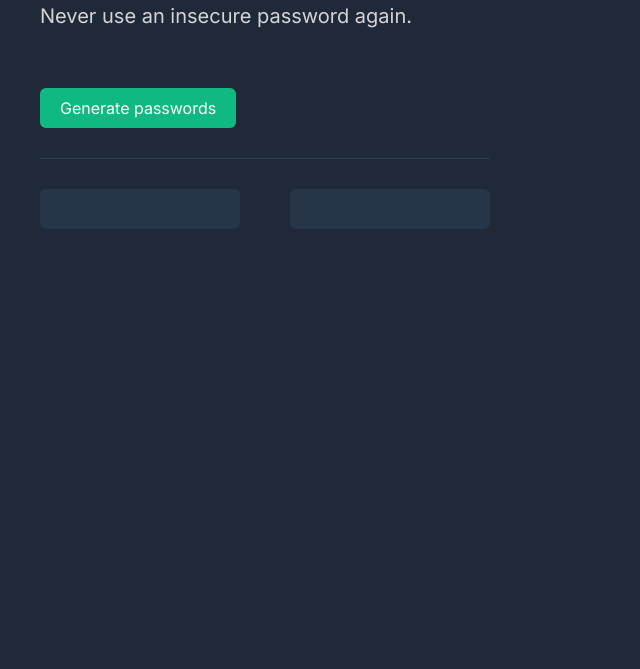
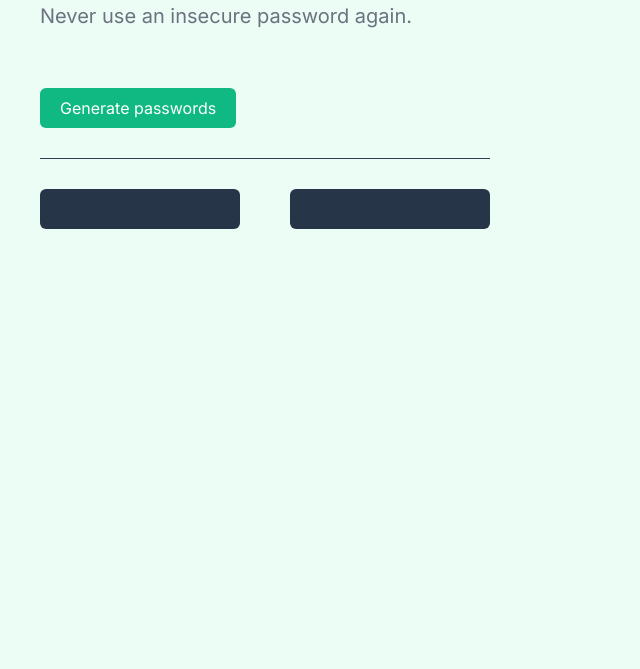
Before and after one commit to amirul1709/random-password-generator, a website built with Vite: page index.html in a window 1280 px wide. Shown: the part 131-800 px from the top of the page, without its empty margins (0-640 px from the left). Built offline with nearby package versions, Linux system fonts and the light colour scheme.

Commit message:
used light-dark()

```diff
--- a/index.css
+++ b/index.css
@@ -1,8 +1,12 @@
+:root {
+    color-scheme: light dark;
+}
+
 body {
     margin: 0;
     padding: 20px 40px;
-    background-color: #1F2937;
-    color: #FFFFFF;
+    background-color: light-dark(#ECFDF5, #1F2937);
+    color: light-dark(#111827, #FFFFFF);
     font-family: "Inter", sans-serif;
     width: 450px;
 }
@@ -18,7 +22,7 @@ span {
 }
 
 .sub-heading {
-    color: #D5D4D8;
+    color: light-dark(#6B7280, #D5D4D8);
     font-size: 20px;
 }
 
```
